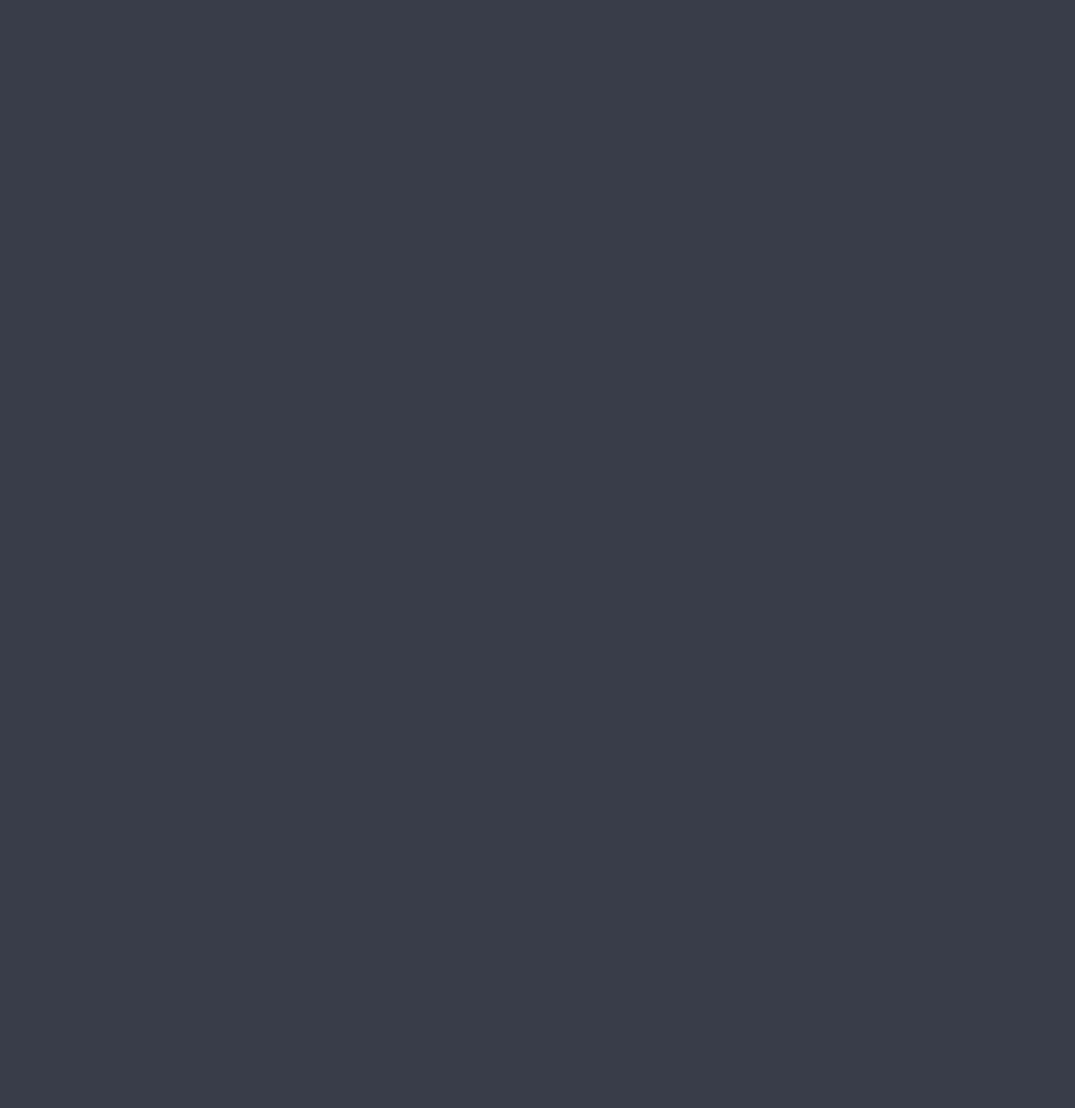
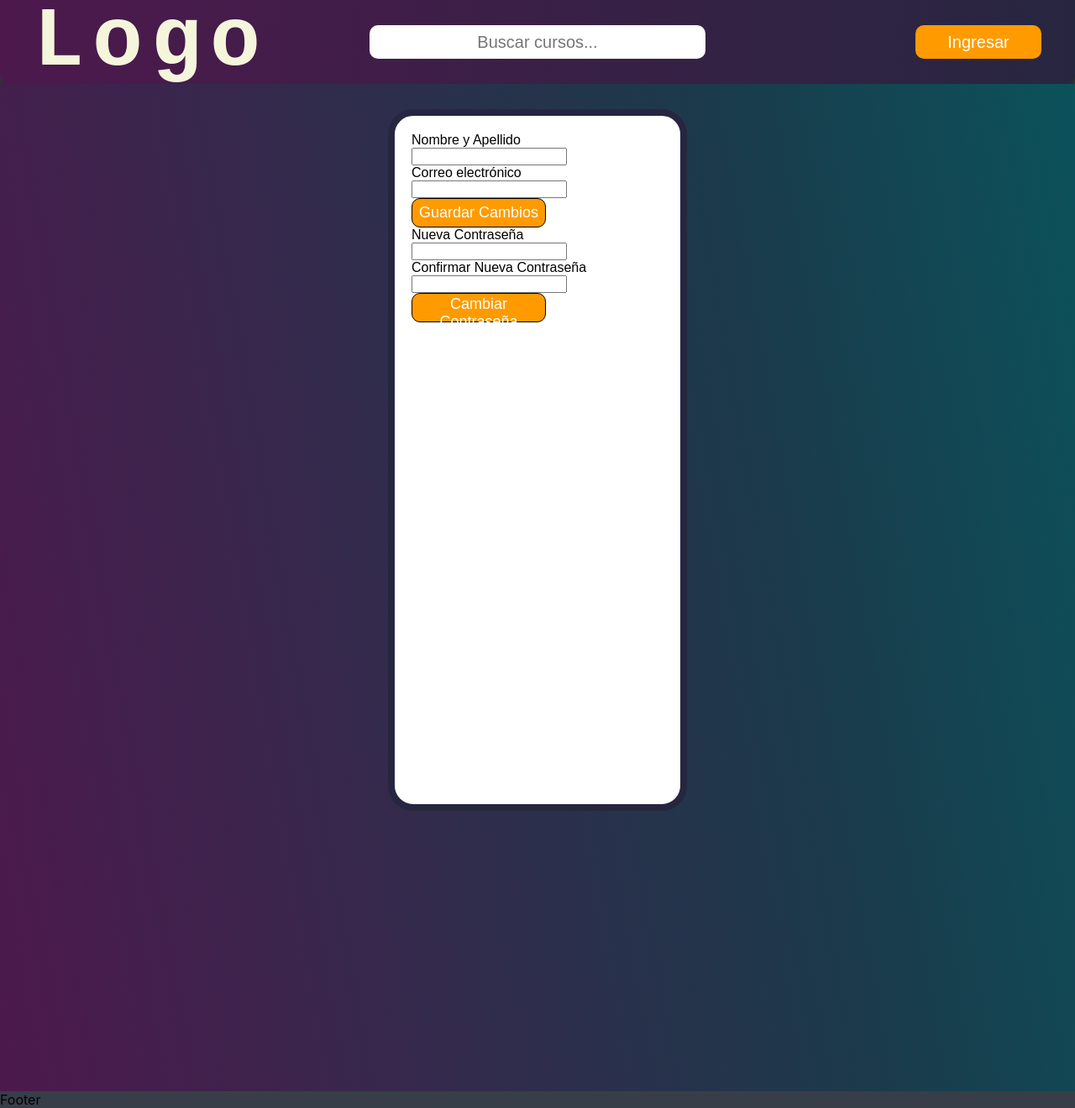
Before and after one commit to JosePuelloCortina/E-learning, a React (Create React App) app in the folder client/: page /profile/edit in a window 1280 px wide. Before the commit this address had no page. Shown: the whole page at 84% size. Before the commit the page ends 800 px from the top, so only its background shows below. Built offline with nearby package versions, Linux system fonts and the light colour scheme.

Commit message:
añadiendo editprofile a las rutas

```diff
--- a/client/src/App.jsx
+++ b/client/src/App.jsx
@@ -3,6 +3,7 @@ import { Routes, Route, BrowserRouter, Navigate } from "react-router-dom";
 import Home from './Componentes/Home/Home';
 import LandingPage from './Componentes/LandingPage/LandingPage';
 import UserProfile from './Componentes/UserProfile/UserProfile';
+import EditProfile from './Componentes/EditProfile/EditProfile';
 
 
 function App() {
@@ -13,7 +14,8 @@ function App() {
           <Routes>
             <Route exact path = '/' element={<LandingPage/>} />
             <Route path = '/home' element={<Home/>} />
-            <Route path = '/profile' element={<UserProfile/>} />
+            <Route exact path = '/profile' element={<UserProfile/>} />
+            <Route path = '/profile/edit' element={<EditProfile/>} />
           </Routes>
         </BrowserRouter>
     </div>
--- a/client/src/Componentes/EditProfile/EditProfile.jsx
+++ b/client/src/Componentes/EditProfile/EditProfile.jsx
@@ -1,11 +1,15 @@
 import React from 'react'
 import styles from './editProfile.module.css'
 import {Link} from 'react-router-dom'
+import NavBar from '../NavBar/NavBar'
+import Footer from '../Footer/Footer'
 
 
-export default function profileLateralBar() {
+export default function editProfile() {
 
     return(
+        <div>
+        <NavBar/>
         <div className={styles.container}>
             <div className={styles.editPanel}>
             <div className={styles.left}>
@@ -34,5 +38,7 @@ export default function profileLateralBar() {
             </div>
 
         </div>
+        <Footer/>
+        </div>
     )
 }
--- a/client/src/Componentes/ProfileLateralBar/ProfileLateralBar.jsx
+++ b/client/src/Componentes/ProfileLateralBar/ProfileLateralBar.jsx
@@ -12,7 +12,7 @@ export default function profileLateralBar() {
 
         <img src={img} alt='avatar' />
         <h4>hubacekk@gmail.com</h4>
-        <Link to="/editProfile">
+        <Link to="/profile/edit">
         <button className={styles.editButton}>Editar mis datos</button>
         </Link>
         </div>
```
Also changed, not shown: client/src/Componentes/EditProfile/editProfile.module.css (renamed from client/src/Componentes/EditProfile/editeProfile.module.css).
